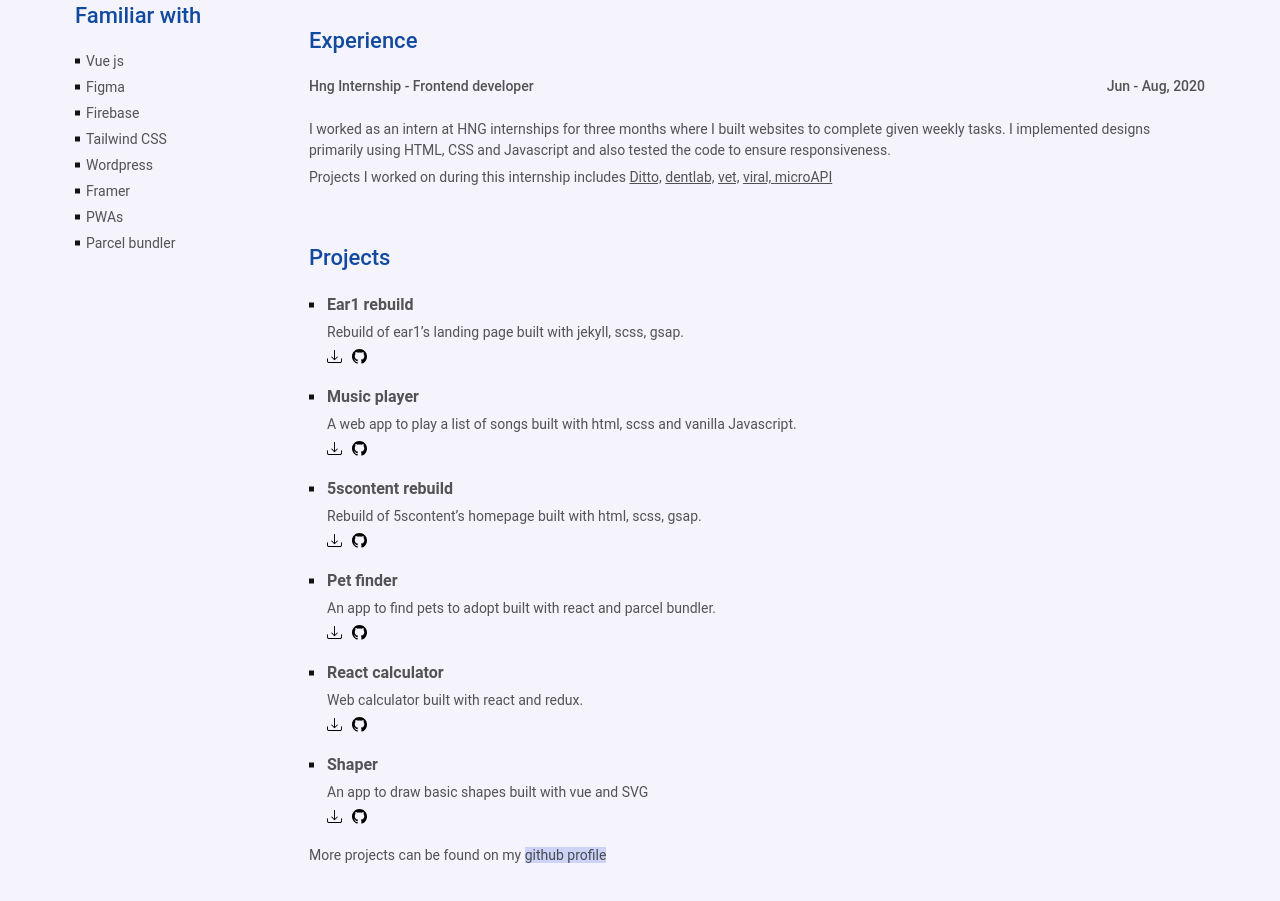
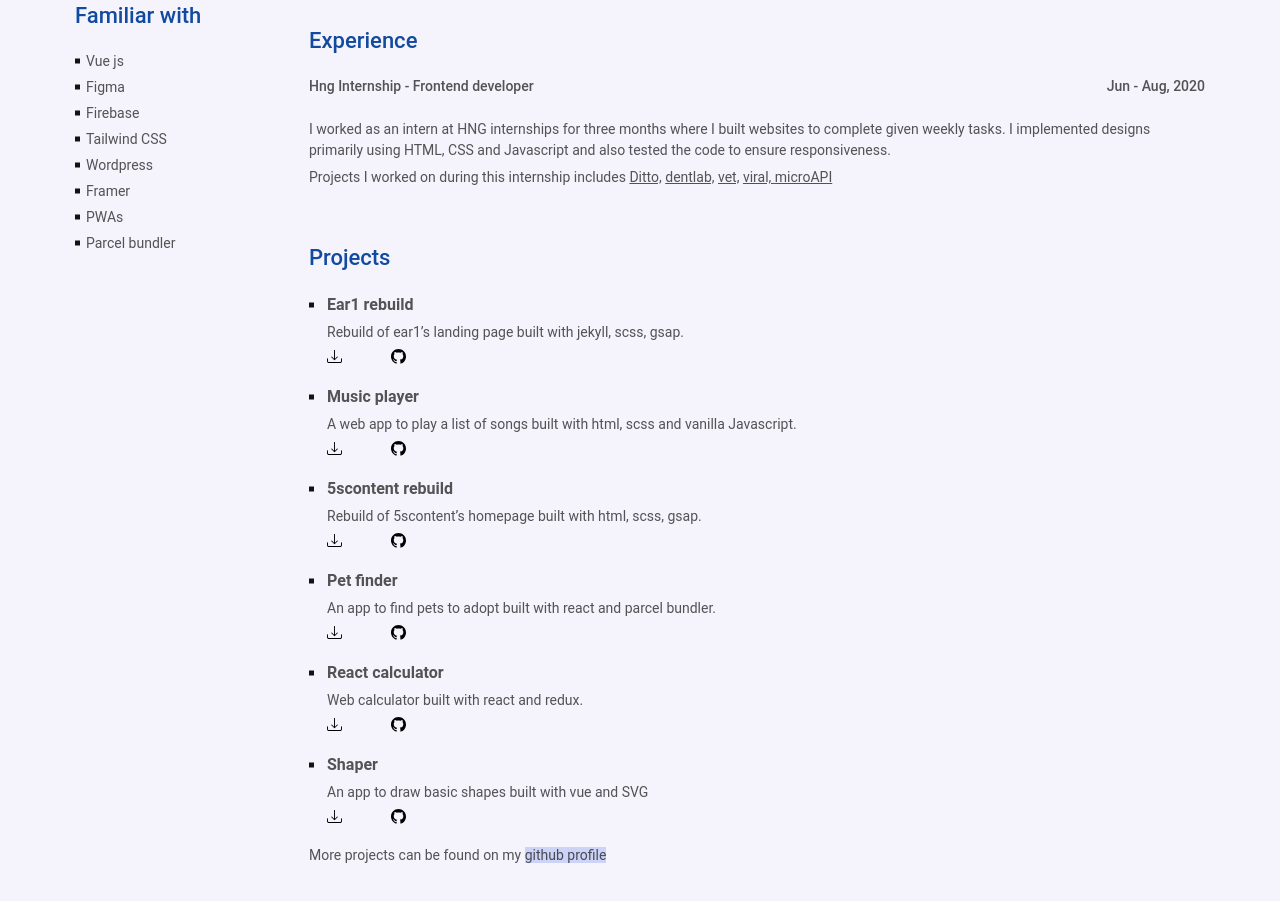
Before and after one commit to Sharpmind015/Resum-HNGI8-Task, a plain HTML site: page index.html in a window 1280 px wide. Shown: the part 595-1496 px from the top of the page. Drawn offline with Linux system fonts and the light colour scheme.

Commit message:
make link accesible for touch

```diff
--- a/style.css
+++ b/style.css
@@ -224,12 +224,13 @@ a {
 .projects__links a {
   display: inline-block;
   transition: transform var(--transition);
+  width: 44px;
 }
 .projects__links a:hover {
   transform: translateY(3px);
 }
 .projects__code {
-  margin-left: 0.7rem;
+  margin-left: 1.7rem;
 }
 .projects__outro a {
   background-color: var(--accent-color);
```
